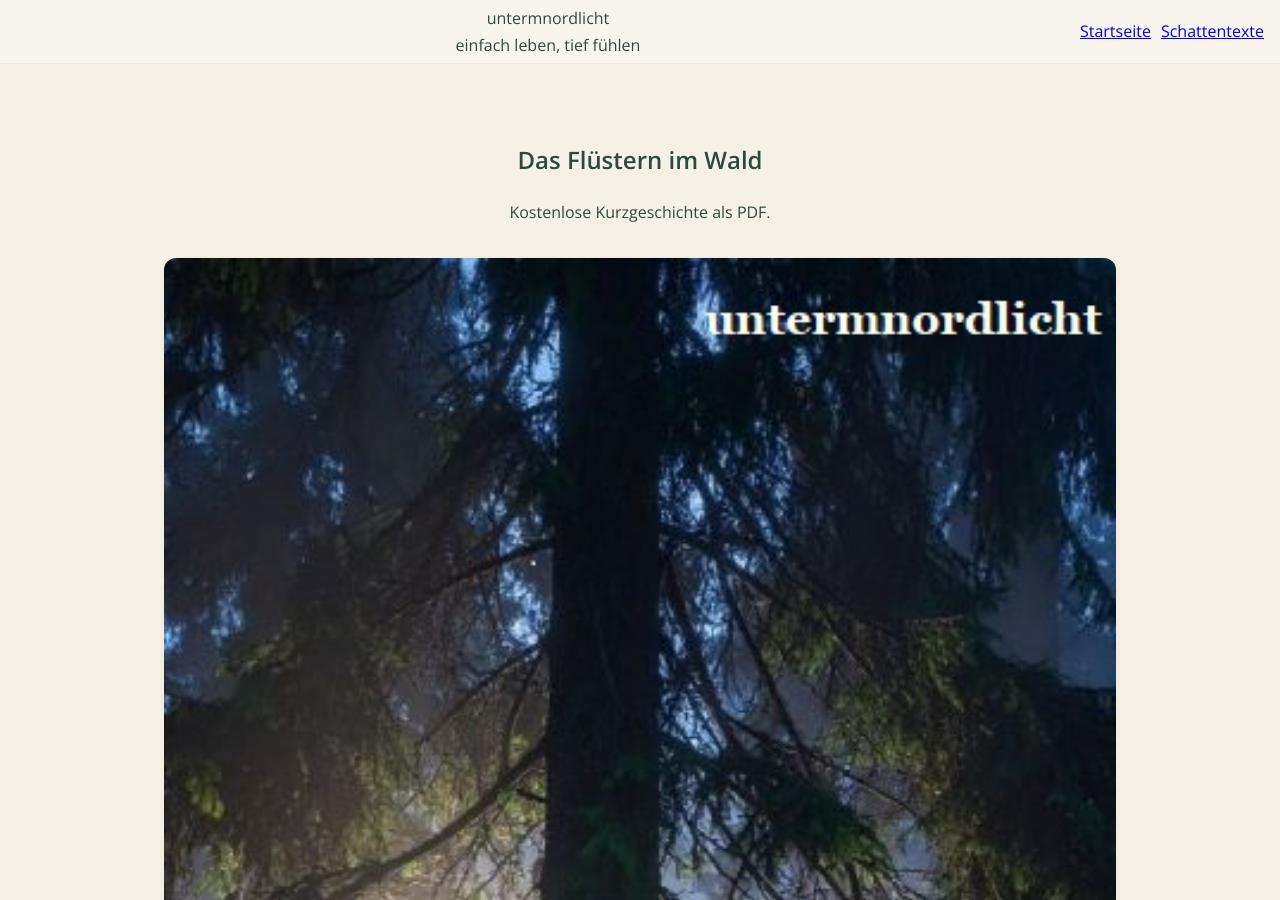
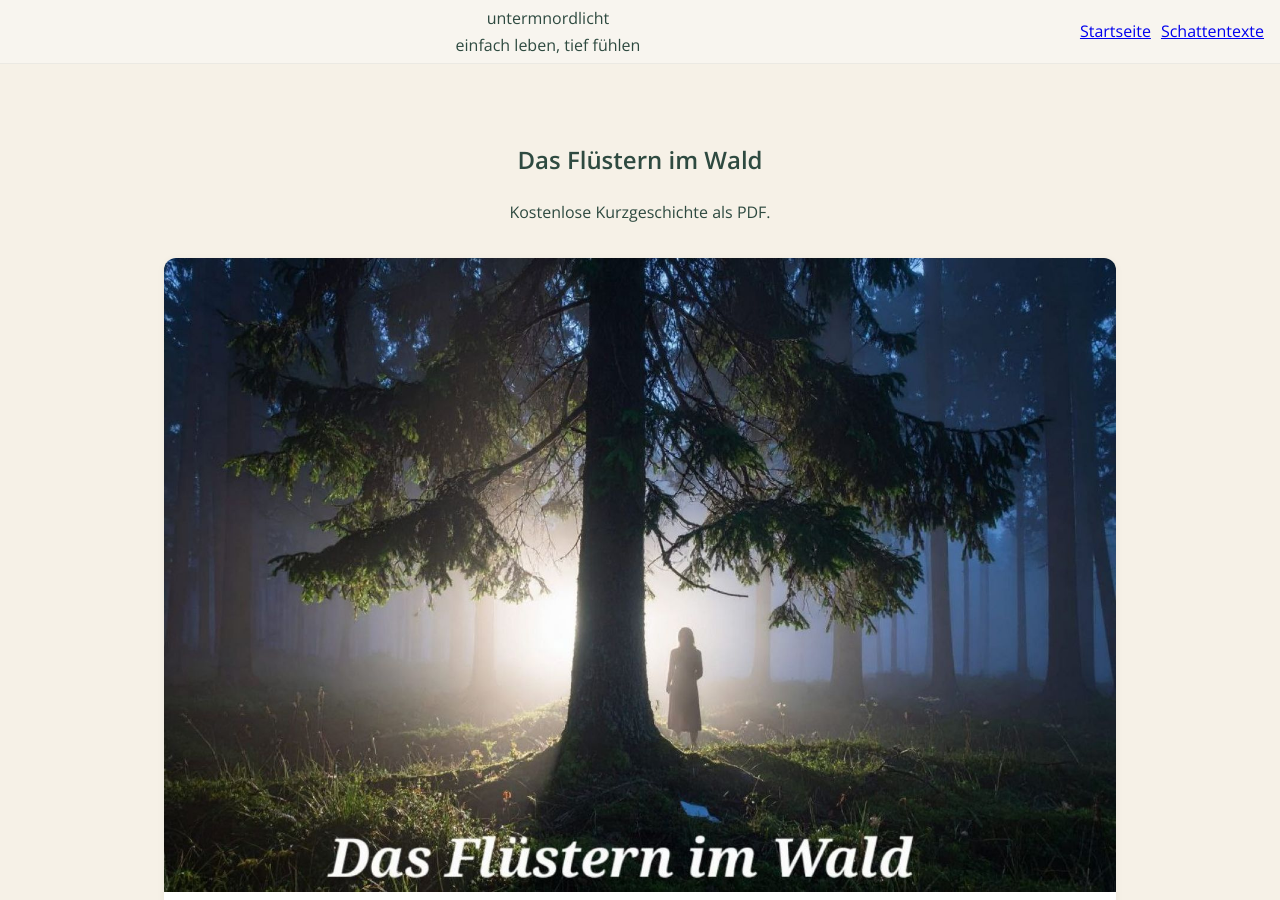
Before and after one commit to untermnordlicht/untermnordlicht, a Jekyll site: the page blog/schattentexte/buch/index.html, which Jekyll copies as it is, in a window 1280 px wide and 900 px high. Built offline with Jekyll 4.4.1, drawn with Linux system fonts in a browser that asks for light colours.

Commit message:
Update index.html

```diff
--- a/blog/schattentexte/buch/index.html
+++ b/blog/schattentexte/buch/index.html
@@ -32,7 +32,7 @@
 
   <section class="blog-grid" style="display:grid; grid-template-columns:repeat(auto-fit,minmax(300px,1fr)); gap:2rem;">
     <article class="blog-card" style="border-radius:12px; overflow:hidden; background:#fff; box-shadow:0 2px 8px rgba(0,0,0,.05);">
-      <img src="/assets/buecher/fluestern-im-wald-cover.jpg" alt="Das Flüstern im Wald – Cover" style="width:100%; height:auto; display:block;">
+      <img src="/assets/buecher/Das Flüstern im Wald.jpg" alt="Das Flüstern im Wald – Cover" style="width:100%; height:auto; display:block;">
       <div style="padding:1rem;">
         <p style="opacity:.7; font-size:.9rem; margin:0;">PDF-Download</p>
         <p style="margin-top:.8rem;">
```
